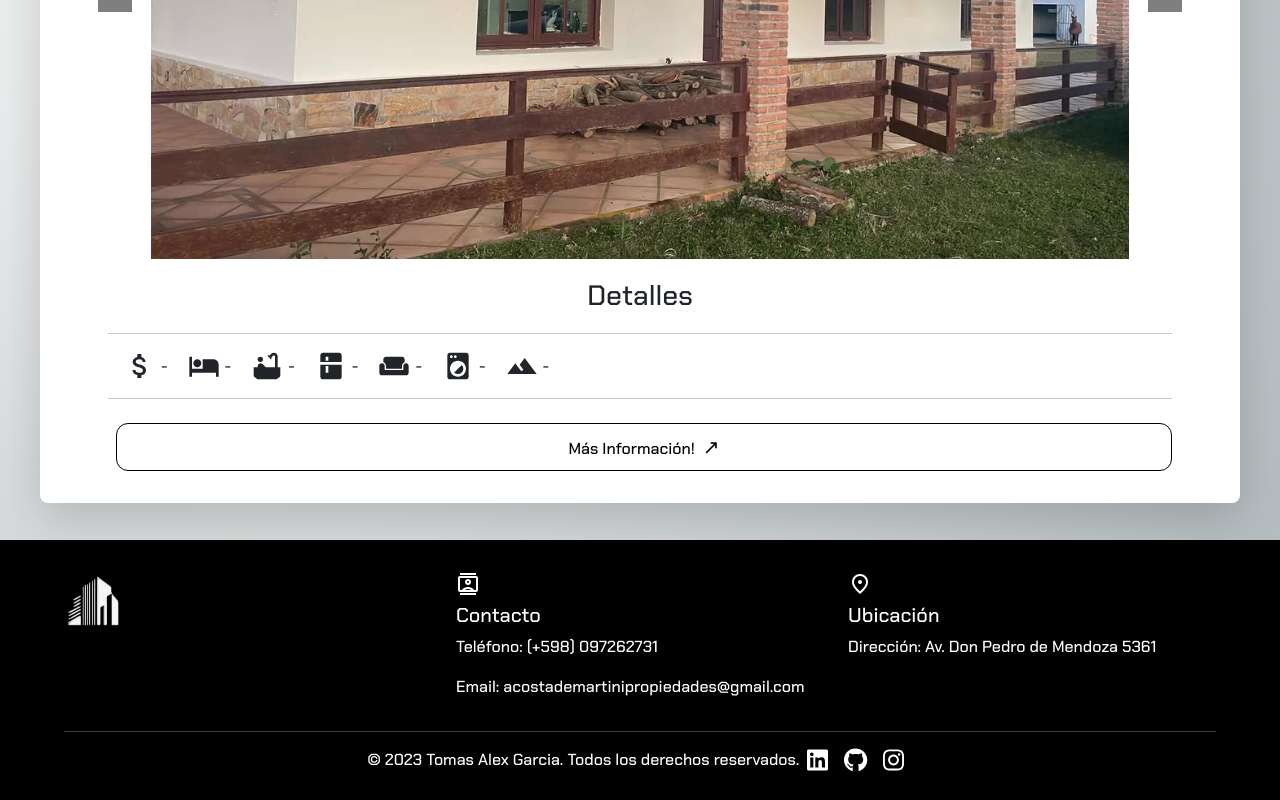
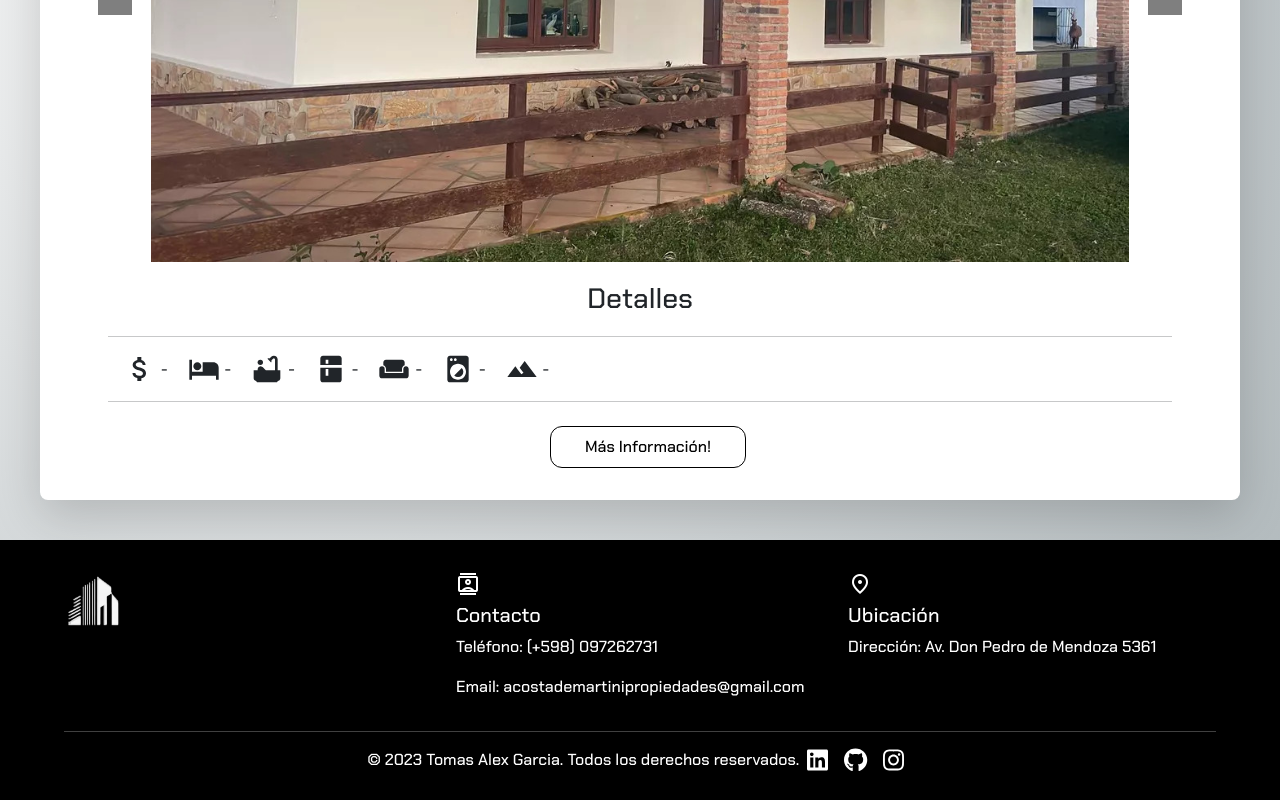
Before and after one commit to AlexTGarcia020/Inmobiliaria-Alex, a React (Vite) app: page /Ventas/1 in a window 1280 px wide. Shown: the part 554-1354 px from the top of the page. Built offline with nearby package versions, Linux system fonts and the light colour scheme.

Commit message:
Errores Finales V2

```diff
--- a/src/assets/Navbar.css
+++ b/src/assets/Navbar.css
@@ -39,7 +39,7 @@
     justify-content: center !important;
     font-weight: 500;
     font-family: 'Chakra Petch', sans-serif;
-    margin-left: 22% !important;
+    margin-left: 25.5% !important;
   }
 
   .text-navbar-links {
--- a/src/components/Pages/DetallesAlquiler.jsx
+++ b/src/components/Pages/DetallesAlquiler.jsx
@@ -127,7 +127,9 @@ function DetallesAlquiler() {
             </ul>
             <hr className='mt-3 mb-4'/>
             <div className='d-flex justify-content-center'>
-            <button className="button-contacto-over w-100 ms-2">Mas Informacion!<span className="ms-2 fs-5" role="img" aria-label="up-right-arrow">&#8599;</span></button>
+            <Link to="/Contacto">
+            <button className="button-contacto-over w-100 ms-2">Más Información!</button>
+            </Link>
             </div>
           </div>
         </div>
--- a/src/components/Pages/DetallesVentas.jsx
+++ b/src/components/Pages/DetallesVentas.jsx
@@ -6,6 +6,7 @@ import { MdLocalHotel, MdBathtub, MdKitchen, MdWeekend, MdLocalLaundryService, M
 import '../../assets/DetallesAlquier.css';
 import "react-responsive-carousel/lib/styles/carousel.min.css";
 import { Carousel } from "react-responsive-carousel";
+import { Link } from "react-router-dom";
 
 function DetallesVentas() {
   const { id } = useParams();
@@ -125,7 +126,9 @@ function DetallesVentas() {
             </ul>
             <hr className='mt-3 mb-4'/>
             <div className='d-flex justify-content-center'>
-            <button className="button-contacto-over w-100 ms-2">Más Información!<span className="ms-2 fs-5" role="img" aria-label="up-right-arrow">&#8599;</span></button>
+            <Link to="/Contacto">
+            <button className="button-contacto-over w-100 ms-2">Más Información!</button>
+            </Link>
             </div>
           </div>
         </div>
```
